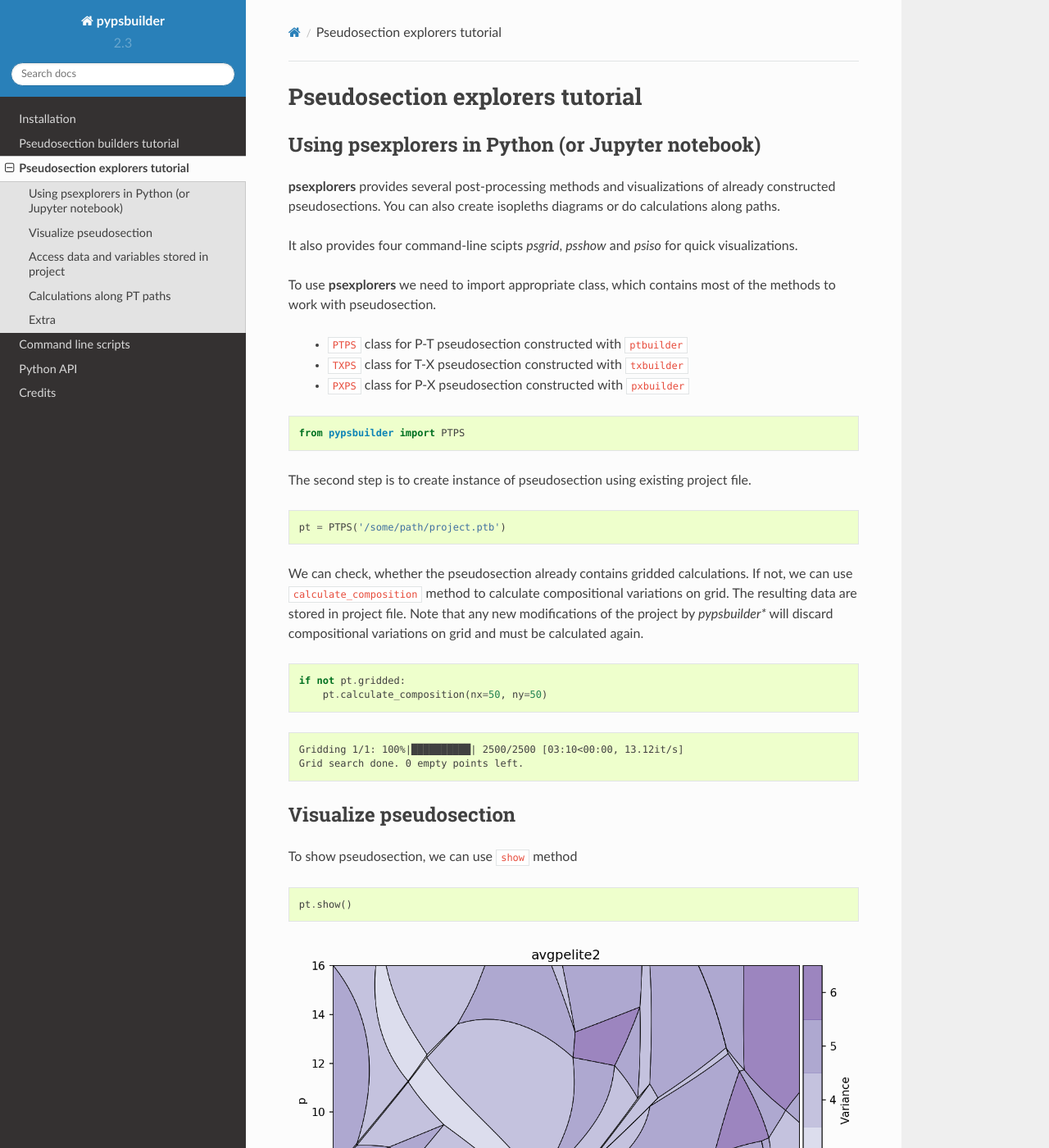
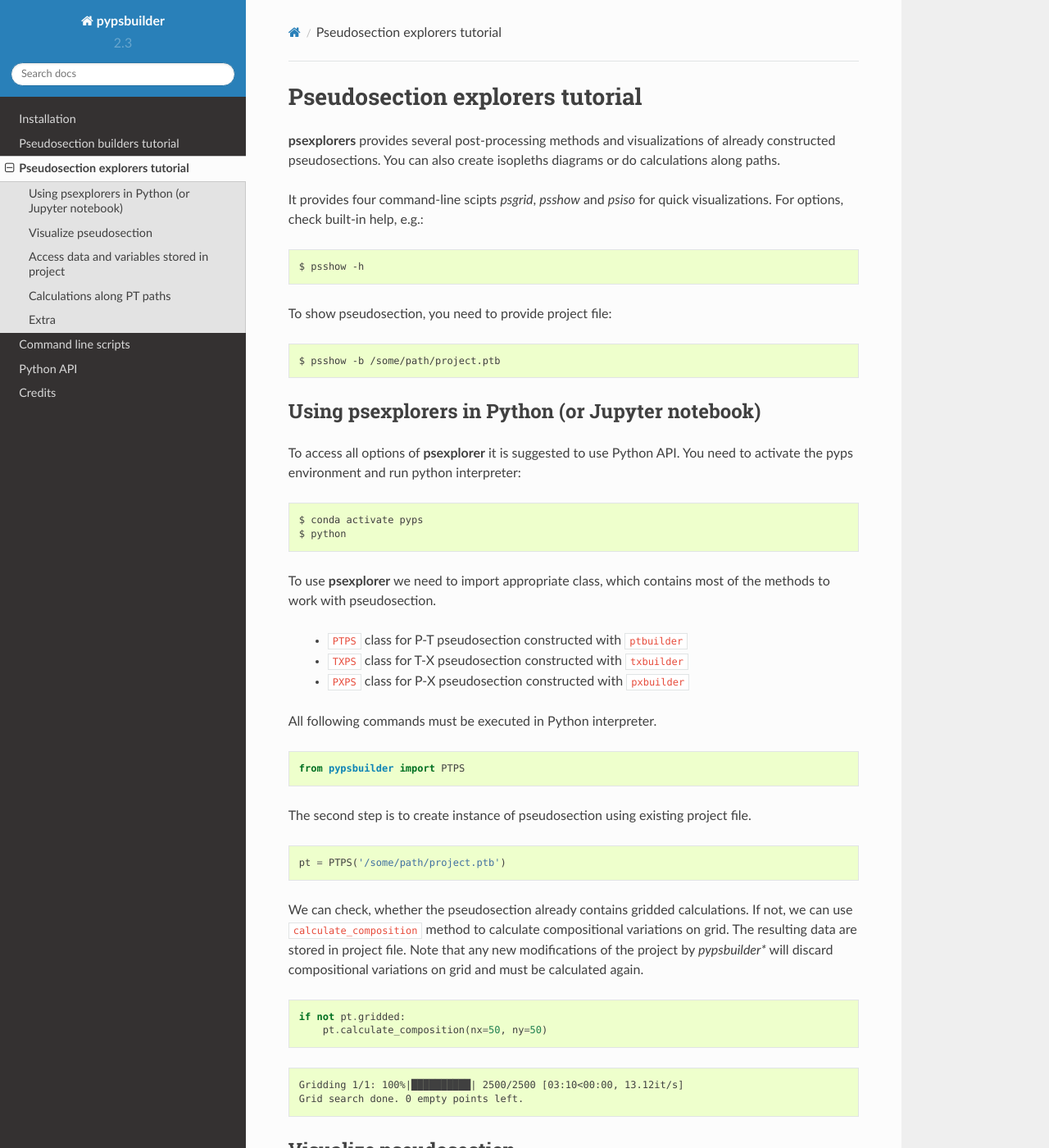
Before and after one commit to ondrolexa/pypsbuilder, a Sphinx documentation site: the page built from docs/psexplorer-tutorial.rst, in a window 1280 px wide and 1400 px high. Shown: the whole window at 82% size. Built offline with Sphinx 7.4.7 and the Read the Docs theme 2.0.0, drawn with Linux system fonts in a browser that asks for light colours.

Commit message:
Docs improved

```diff
--- a/docs/psexplorer-tutorial.rst
+++ b/docs/psexplorer-tutorial.rst
@@ -1,22 +1,36 @@
 Pseudosection explorers tutorial
 ================================
-
-Using psexplorers in Python (or Jupyter notebook)
--------------------------------------------------
 
 **psexplorers** provides several post-processing methods and visualizations of
 already constructed pseudosections. You can also create isopleths diagrams or do
 calculations along paths.
 
-It also provides four command-line scipts `psgrid`, `psshow` and
-`psiso` for quick visualizations.
+It provides four command-line scipts `psgrid`, `psshow` and
+`psiso` for quick visualizations. For options, check built-in help, e.g.::
 
-To use **psexplorers** we need to import appropriate class, which contains most
+    $ psshow -h
+
+To show pseudosection, you need to provide project file::
+
+    $ psshow -b /some/path/project.ptb
+
+Using psexplorers in Python (or Jupyter notebook)
+-------------------------------------------------
+
+To access all options of **psexplorer** it is suggested to use Python API. You
+need to activate the pyps environment and run python interpreter::
+
+    $ conda activate pyps
+    $ python
+
+To use **psexplorer** we need to import appropriate class, which contains most
 of the methods to work with pseudosection.
 
   - ``PTPS`` class for P-T pseudosection constructed with ``ptbuilder``
   - ``TXPS`` class for T-X pseudosection constructed with ``txbuilder``
   - ``PXPS`` class for P-X pseudosection constructed with ``pxbuilder``
+
+All following commands must be executed in Python interpreter.
 
 .. code:: python
 
```
Also changed, not shown: docs/installation.rst (+6 -6 lines).
